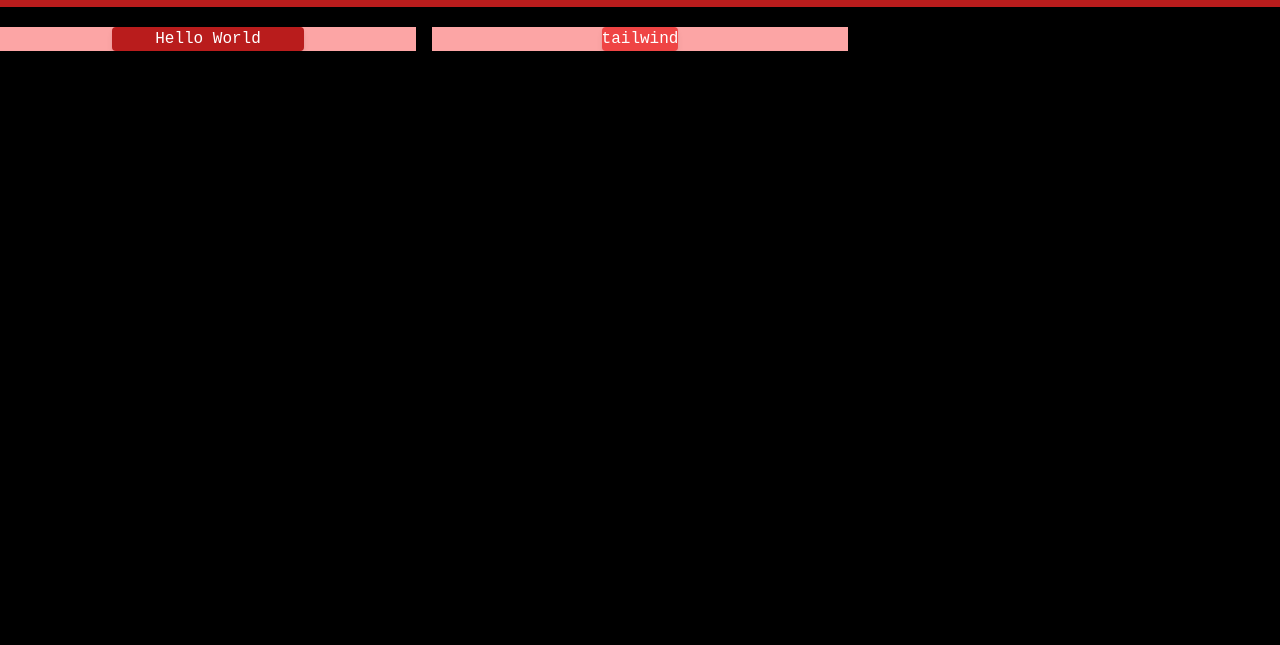
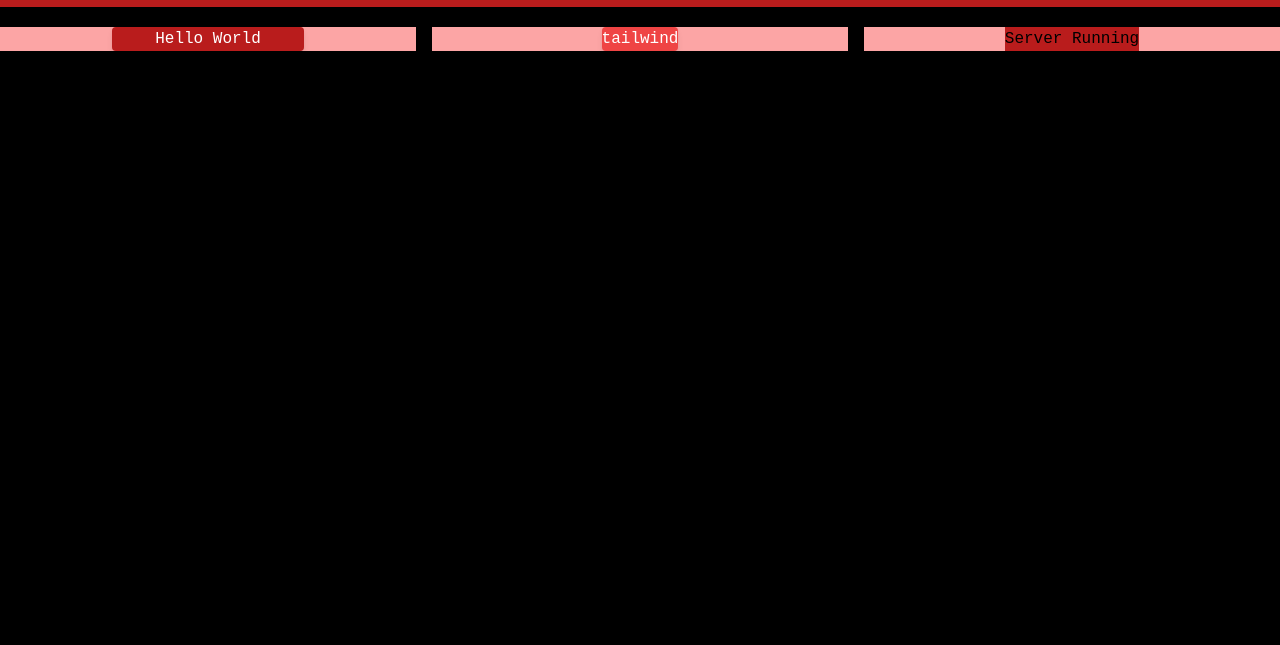
Before and after one commit to CarlitosJPYT/GRID, a plain HTML site: page index.html in a window 1280 px wide. Shown: the part 155-800 px from the top of the page. Drawn offline with nearby package versions, Linux system fonts and the light colour scheme.

Commit message:
This is Exhausting

```diff
--- a/index.html
+++ b/index.html
@@ -30,6 +30,9 @@
                     md:bg-orange-700 mx-2 rounded
                     lg:bg-red-500">tailwind</button>
                </div>
+               <div class="bg-red-300">
+                    <button class="bg-red-700">Server Running</button>
+               </div>
           </div>
      </div>
 </body>
```
